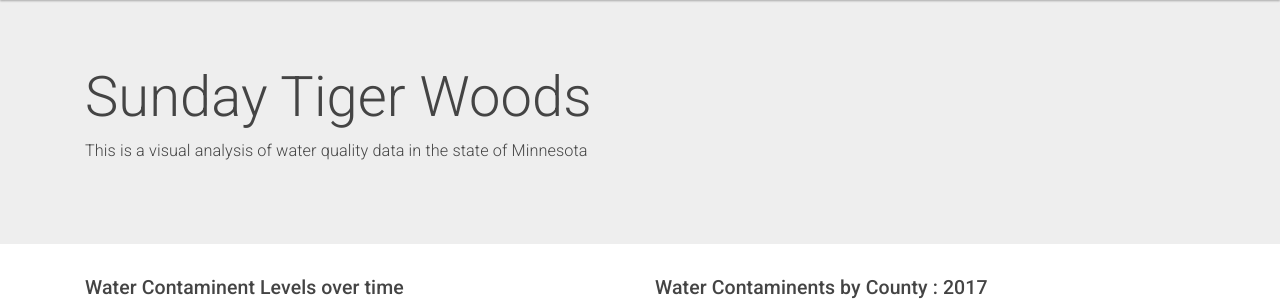
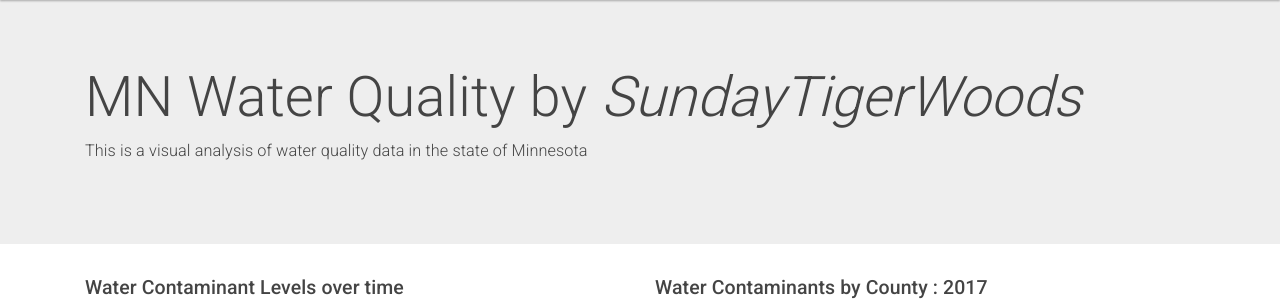
Before and after one commit to abilski2013/SundayTigerWoods, a Flask app: page / in a window 1280 px wide. Shown: the part 80-387 px from the top of the page. Run offline with Flask 2, Linux system fonts and the light colour scheme; data that the repository does not hold is empty; some libraries are stand-ins or nearby versions.

Commit message:
JumboTron and spelling

```diff
--- a/static/js/config.js
+++ b/static/js/config.js
@@ -1 +1 @@
-API_KEY = "pk.eyJ1IjoianJldmllciIsImEiOiJjazhmNDh6MGYwMGV5M2hwbnF4eWZ5b3RkIn0.mRbItGzCC0yJ91_2-IkY8g"
+API_KEY = "pk.eyJ1IjoiYWJpbHNraTIwMTMiLCJhIjoiY2s4ZjQ5M2tlMDBmbDNkcWhrZ2dmbG1wZCJ9.oph5HvtKFIA2RNIgcXldCQ"
--- a/static/js/heat.js
+++ b/static/js/heat.js
@@ -31,4 +31,5 @@ var myMap = L.map("heat_map", {
       blur: 3
     }).addTo(myMap);
 
+   myMap.invalidateSize();
   });
--- a/static/js/line.js
+++ b/static/js/line.js
@@ -83,7 +83,7 @@ d3.json("/jsonified").then(function(page_sanitized) {
          labels: years,
          datasets: [
              {
-                 label: "Water Contaminent Levels (MN Counties)",
+                 label: "Water Contaminant Levels (MN Counties)",
                  fill: false,
                  lineTension: 0.1,
                  backgroundColor: "rgba(75, 192, 192, 0.4)",
@@ -154,7 +154,7 @@ d3.json("/jsonified").then(function(page_sanitized) {
              labels: years,
              datasets: [
                  {
-                     label: "Water Contaminent Levels (MN Counties)",
+                     label: "Water Contaminant Levels (MN Counties)",
                      fill: false,
                      lineTension: 0.1,
                      backgroundColor: "rgba(75, 192, 192, 0.4)",
--- a/templates/index.html
+++ b/templates/index.html
@@ -53,7 +53,7 @@
     </div>
 <div class="jumbotron jumbotron-fluid">
   <div class="container">
-    <h1 class="display-4">Sunday Tiger Woods</h1>
+      <h1 class="display-4">MN Water Quality by <em>SundayTigerWoods</em></h1>
     <p class="lead">This is a visual analysis of water quality data in the state of Minnesota</p>
   </div>
 </div>
@@ -62,7 +62,7 @@
     <div class="col-md-6">
 
     <div class="entire-line-chart">
-    <h4>Water Contaminent Levels over time</h4>
+    <h4>Water Contaminant Levels over time</h4>
     <select id="countySelect2">
         <option><strong>Hennepin</strong></option>
     </select>
@@ -77,11 +77,13 @@
     </div>
     </div>
     <div class="col-md-6">
-    <h4>Water Contaminents by County : 2017</h4>
+    <h4>Water Contaminants by County : 2017</h4>
     <div id = "chart-container"></div>
     <div id = "map"></div>
   </div>
     </div>
+
+    <br><br><br>
   <div class = "row">
     <div class = "col-md-6">
     <h4>Heatmap- 2017 per capita income by county</h4>
--- a/templates/population.html
+++ b/templates/population.html
@@ -46,7 +46,7 @@
     </div>
     <div class="jumbotron jumbotron-fluid">
       <div class="container">
-        <h1 class="display-4">Sunday Tiger Woods</h1>
+        <h1 class="display-4">MN Water Quality by <em>SundayTigerWoods</em></h1>
         <p class="lead">This is a visual analysis of water quality data in the state of Minnesota</p>
       </div>
     </div>
@@ -54,7 +54,7 @@
   <div class = "row">
     <div class = "col-md-12">
     <h4>Populations Served</h4>
-    <p>2017 is the latest data available, the below visual shows populations per county served for all contaminents in water</p>
+    <p>2017 is the latest data available, the below visual shows populations per county served for all contaminants in water</p>
     <div id = "pop_map" class="chart-container"></div>
       </div>
     </div>
--- a/templates/table.html
+++ b/templates/table.html
@@ -35,7 +35,7 @@
     </div>
     <div class="jumbotron jumbotron-fluid">
       <div class="container">
-        <h1 class="display-4">Sunday Tiger Woods</h1>
+        <h1 class="display-4">MN Water Quality by <em>SundayTigerWoods</em></h1>
         <p class="lead">This is a visual analysis of water quality data in the state of Minnesota</p>
       </div>
     </div>
```
